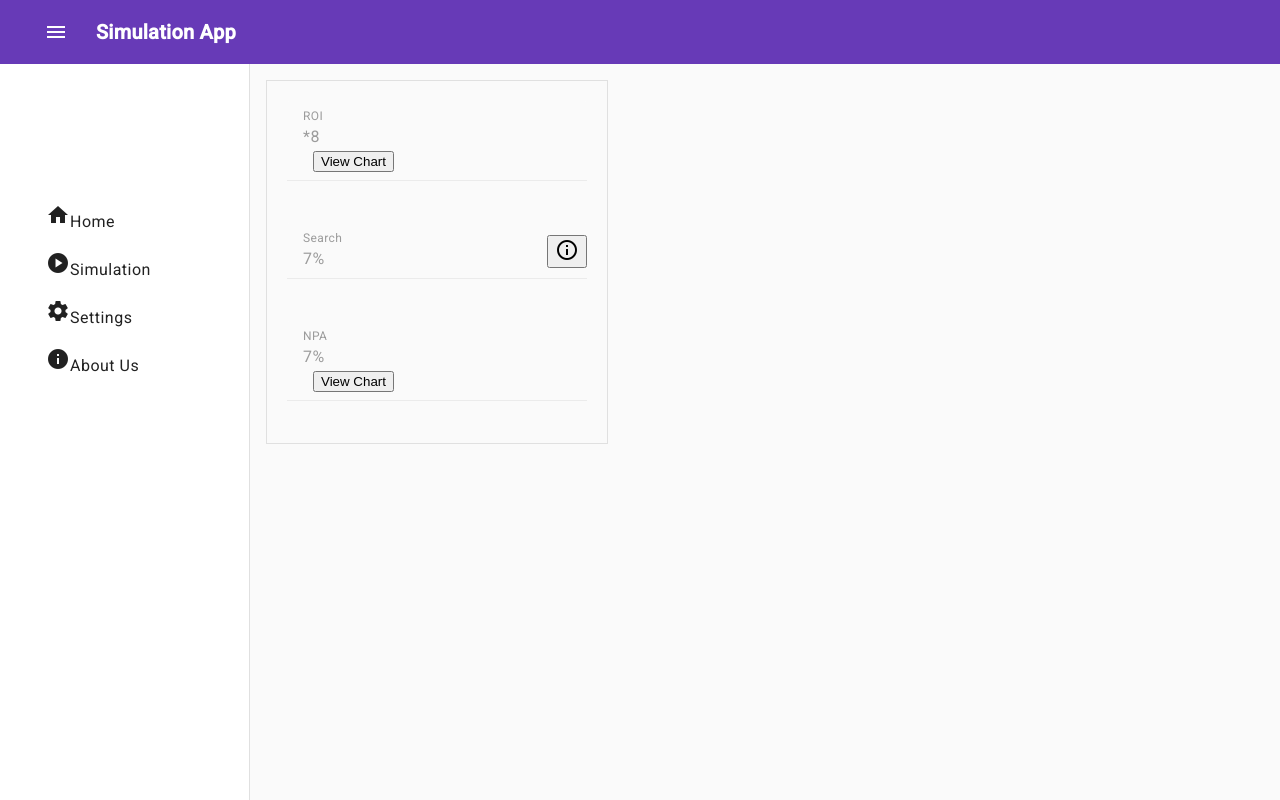
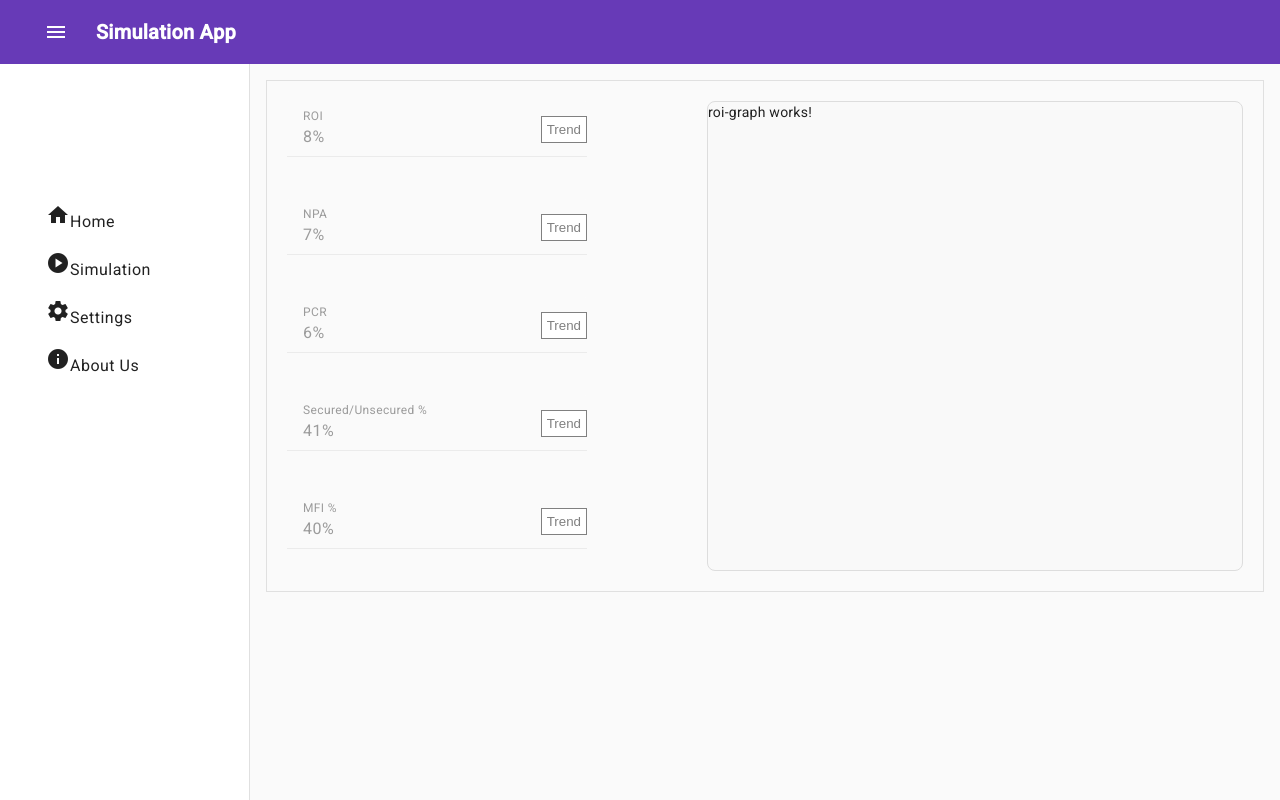
Before and after one commit to mrinalkrishnanm/demo_simulation, an Angular app: page / in a window 1280 px wide. Built offline with nearby package versions, Linux system fonts and the light colour scheme.

Commit message:
added roi graph as well as styled the settings wrapper

```diff
--- a/package.json
+++ b/package.json
@@ -20,6 +20,8 @@
     "@angular/platform-browser": "^17.3.0",
     "@angular/platform-browser-dynamic": "^17.3.0",
     "@angular/router": "^17.3.0",
+    "chart.js": "^4.4.7",
+    "ng2-charts": "^6.0.1",
     "rxjs": "~7.8.0",
     "tslib": "^2.3.0",
     "zone.js": "~0.14.3"
--- a/src/app/app.component.css
+++ b/src/app/app.component.css
@@ -11,7 +11,7 @@
   .sidenav-container {
     margin-top: 64px; /* Push content below the top bar */
     height: calc(100vh - 64px); /* Full height minus top bar */
-    display: flex;
+    width: 100%;
   }
 
   /* Sidebar styles */
--- a/src/app/app.component.html
+++ b/src/app/app.component.html
@@ -29,7 +29,6 @@
       <div class="content">
         <app-settings-wrapper *ngIf="currentView === 'settings'"></app-settings-wrapper>
         <app-simulation-wrapper  *ngIf="currentView === 'simulation'"></app-simulation-wrapper>
-        <div></div>
       </div>
     </mat-sidenav-content>
   </mat-sidenav-container>
--- /dev/null
+++ b/src/app/components/settings/roi-graph/roi-graph.component.html
@@ -0,0 +1 @@
+<p>roi-graph works!</p>
--- a/src/app/components/settings/settings-wrapper/settings-wrapper.component.css
+++ b/src/app/components/settings/settings-wrapper/settings-wrapper.component.css
@@ -7,6 +7,22 @@
     border: 1px solid #e0e0e0;
   }
 
+  .left-section {
+    min-width: 400px;
+    display: flex;
+    flex-direction: column;
+    gap: 20px;
+  }
+
+  /* Right Section: Graph */
+  .right-section {
+    flex: 1;
+    align-items: center;
+    justify-content: center;
+    background-color: #f9f9f9;
+    border: 1px solid #ddd;
+    border-radius: 8px;
+  }
   /* Text Boxes Section */
   .text-boxes {
     display: flex;
@@ -25,20 +41,20 @@
     margin-left: 10px;
   }
 
-  /* Chart Section */
-  .chart-container {
-    flex-grow: 1;
-    min-width: 400px;
-    height: 300px;
+
+  .form-field {
+    margin: 0;
   }
 
-  .input-with-icon {
-    display: flex;
-    align-items: center;
-    width: 100%;
+  .no-background-button{
+    background-color: white;
+    padding: 5px;
+    color: grey;
+    border: 1px solid grey;
   }
 
-  .form-field {
-    flex: 1;
-    margin: 0;
+
+  .no-background-button :hover {
+    background-color: "primary";
+    padding: 5px;
   }
--- a/src/app/components/settings/settings-wrapper/settings-wrapper.component.html
+++ b/src/app/components/settings/settings-wrapper/settings-wrapper.component.html
@@ -1,24 +1,46 @@
 <div class="container">
     <!-- Text Boxes Section -->
+    <div class="left-section">
         <div class="text-boxes">
         <mat-form-field appearance="fill" class="form-field">
             <mat-label>ROI</mat-label>
             <input matInput [value]="roiValue" disabled />
-        <button mat-raised-button color="primary" (click)="onBoxClick('ROI')">View Chart</button>
+            <button mat-icon-button matSuffix (click)="toggleInfo('ROI')" class="no-background-button">
+                Trend
+            </button>
         </mat-form-field>
-      <div class="input-with-icon">
-        <mat-form-field appearance="fill" class="form-field">
-          <mat-label>Search</mat-label>
+        <mat-form-field class="form-field">
+            <mat-label>NPA</mat-label>
             <input matInput [value]="npaValue"  disabled/>
             <button mat-icon-button matSuffix (click)="toggleInfo('NPA')" class="no-background-button">
-            <mat-icon>{{ infoVisible ? 'info' : 'info_outline' }}</mat-icon>
+                Trend
+            </button>
+        </mat-form-field>
+        <mat-form-field appearance="fill" class="form-field">
+            <mat-label>PCR</mat-label>
+            <input matInput [value]="pcrValue" disabled />
+            <button mat-icon-button matSuffix (click)="toggleInfo('NPA')" class="no-background-button">
+                Trend
+            </button>
+        </mat-form-field>
+        <mat-form-field appearance="fill" class="form-field">
+            <mat-label>Secured/Unsecured %</mat-label>
+            <input matInput [value]="securedValue" disabled />
+            <button mat-icon-button matSuffix (click)="toggleInfo('NPA')" class="no-background-button">
+                Trend
+            </button>
+        </mat-form-field>
+        <mat-form-field appearance="fill" class="form-field">
+            <mat-label>MFI %</mat-label>
+            <input matInput [value]="mfiValue" disabled />
+            <button mat-icon-button matSuffix (click)="toggleInfo('NPA')" class="no-background-button">
+                Trend
             </button>
         </mat-form-field>
         </div>
-      <mat-form-field appearance="fill" class="form-field">
-        <mat-label>NPA</mat-label>
-        <input matInput [value]="npaValue" disabled />
-        <button mat-raised-button color="primary" (click)="onBoxClick('NPA')">View Chart</button>
-      </mat-form-field>
+    </div>
+     <!-- Right Side: Graph -->
+    <div class="right-section">
+       <app-roi-graph></app-roi-graph>
     </div>
   </div>
--- a/src/app/components/settings/settings-wrapper/settings-wrapper.component.ts
+++ b/src/app/components/settings/settings-wrapper/settings-wrapper.component.ts
@@ -2,17 +2,21 @@ import { Component } from '@angular/core';
 import { MatFormFieldModule } from '@angular/material/form-field';
 import { MatInputModule } from '@angular/material/input';
 import { MatIconModule } from '@angular/material/icon';
+import { RoiGraphComponent } from '../roi-graph/roi-graph.component';
 
 @Component({
   selector: 'app-settings-wrapper',
   standalone: true,
-  imports: [MatFormFieldModule,MatInputModule,MatIconModule],
+  imports: [MatFormFieldModule,MatInputModule,MatIconModule,RoiGraphComponent],
   templateUrl: './settings-wrapper.component.html',
   styleUrl: './settings-wrapper.component.css'
 })
 export class SettingsWrapperComponent {
   npaValue = '7%';
-  roiValue = '*8';
+  roiValue = '8%';
+  pcrValue = '6%';
+  securedValue = '41%';
+  mfiValue = '40%';
   infoVisible = false;
   onBoxClick(view: string): void {
   }
```
Also changed, not shown: src/app/components/settings/roi-graph/roi-graph.component.ts (added, +12 -0 lines), src/app/components/settings/roi-graph/roi-graph.component.css (added), 2 other files (tests, documents, lock files or other folders). Lines whose indentation alone changed are shown as unchanged.
